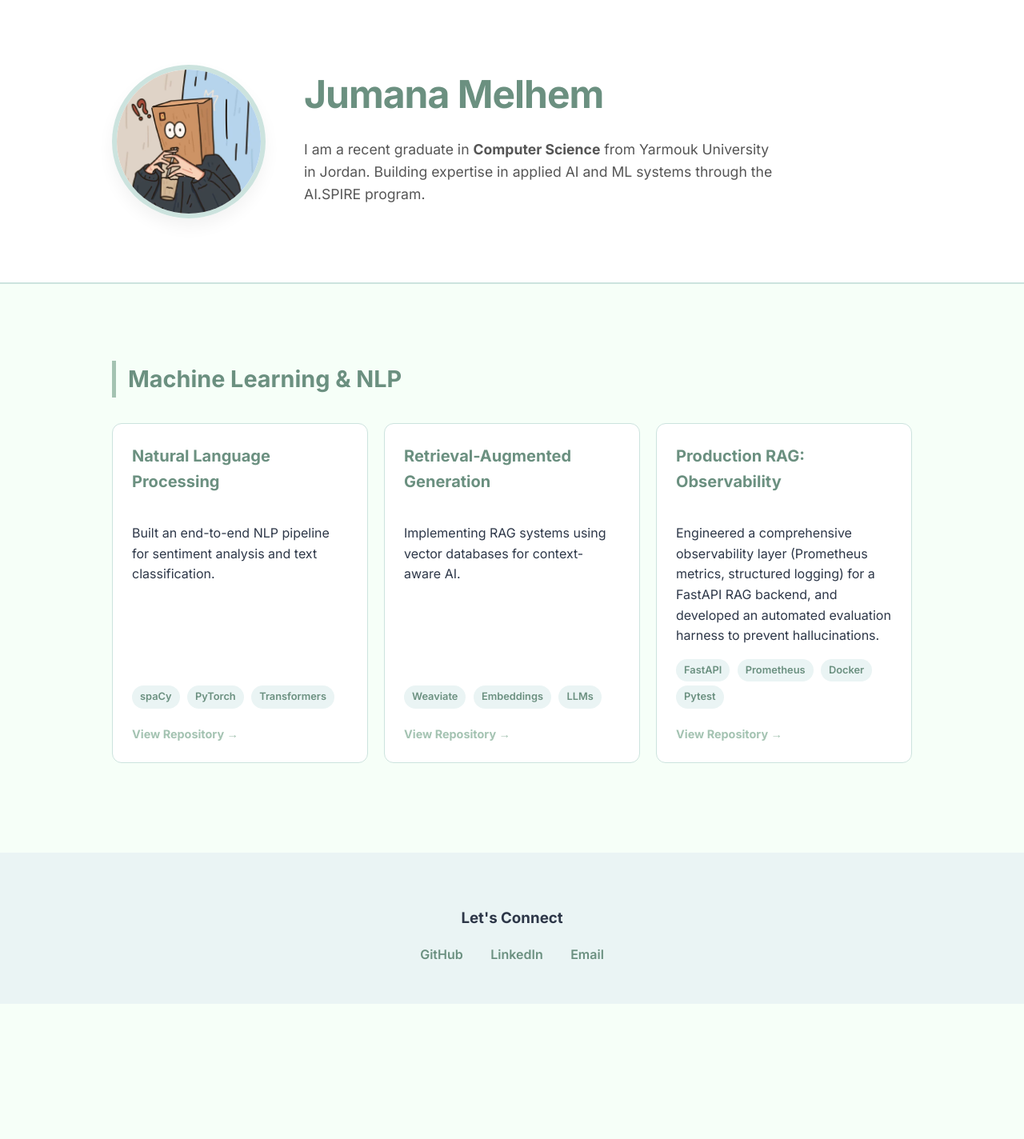
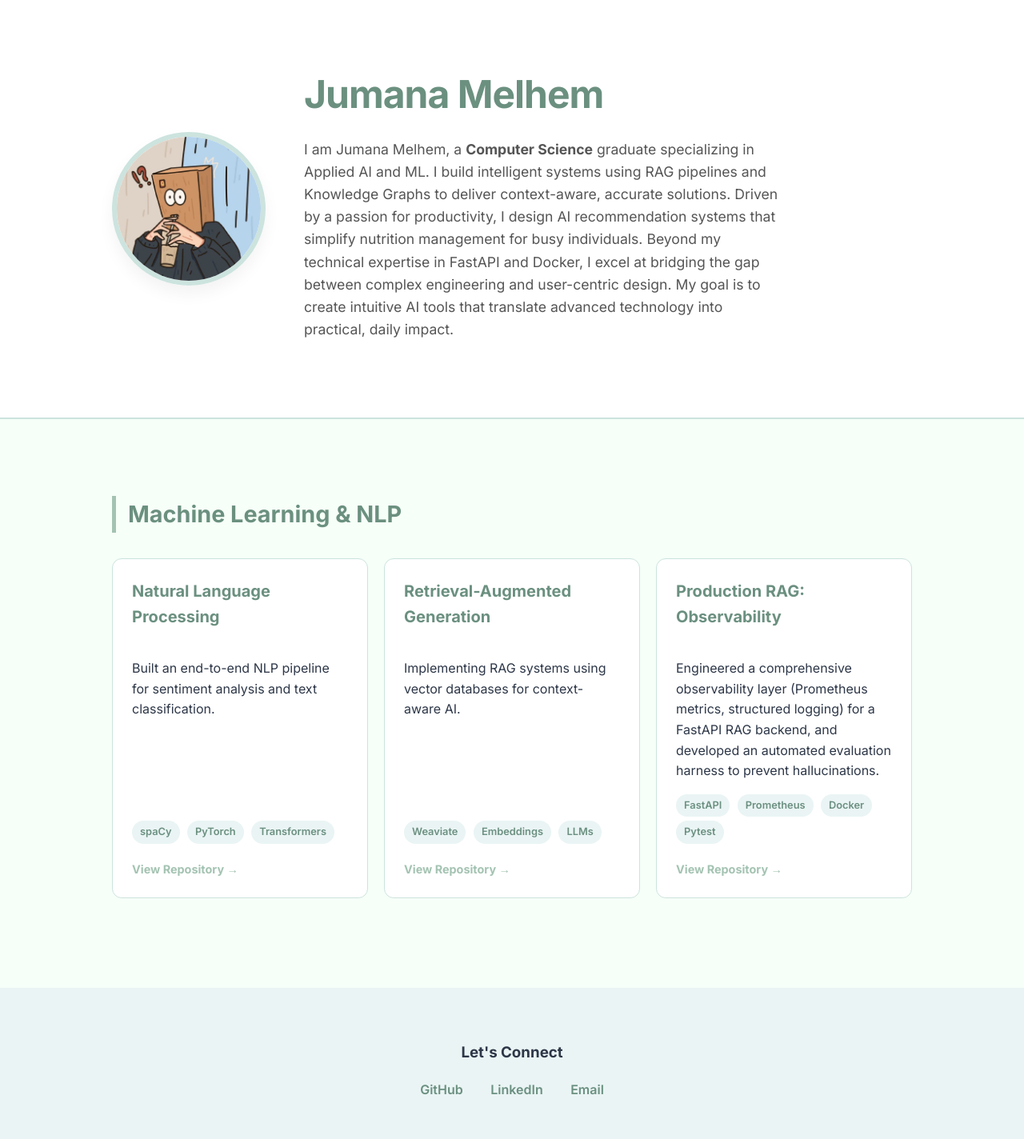
Before and after one commit to Jumana-ML/Jumana-ML.github.io, a Jekyll site: the page index.html, which Jekyll copies as it is, in a window 1280 px wide. Shown: the whole page at 80% size. Built offline with Jekyll 4.4.1, drawn with Linux system fonts in a browser that asks for light colours; before the commit the page ends 1255 px from its top, so only the background shows below that.

Commit message:
Update index.html

```diff
--- a/index.html
+++ b/index.html
@@ -170,8 +170,11 @@
         <div class="header-text">
             <h1>Jumana Melhem</h1>
             <p>
-                I am a recent graduate in <strong>Computer Science</strong> from Yarmouk University in Jordan.
-                Building expertise in applied AI and ML systems through the AI.SPIRE program.
+                I am Jumana Melhem, a  <strong>Computer Science</strong> graduate specializing in Applied AI and ML.
+                I build intelligent systems using RAG pipelines and Knowledge Graphs to deliver context-aware, accurate solutions.
+                Driven by a passion for productivity, I design AI recommendation systems that simplify nutrition management for busy individuals.
+                Beyond my technical expertise in FastAPI and Docker, I excel at bridging the gap between complex engineering and user-centric design.
+                My goal is to create intuitive AI tools that translate advanced technology into practical, daily impact.
             </p>
         </div>
     </div>
```
